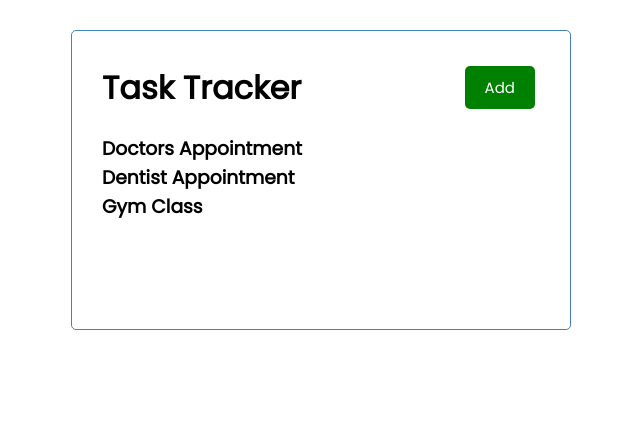
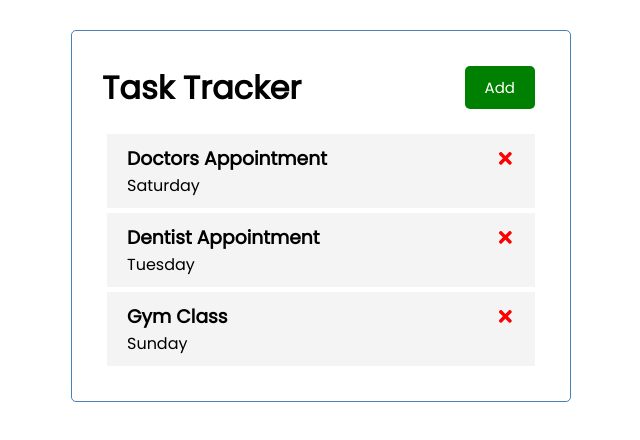
Before and after one commit to dlinehandev/REACT_App, a React (Create React App) app: page / in a window 1280 px wide. Shown: the top 440 px of the page, without its empty margins (319-959 px from the left). Built offline with nearby package versions, Linux system fonts and the light colour scheme.

Commit message:
adding icons

```diff
--- a/package.json
+++ b/package.json
@@ -8,6 +8,7 @@
     "@testing-library/user-event": "^12.6.3",
     "react": "^17.0.1",
     "react-dom": "^17.0.1",
+    "react-icons": "^4.2.0",
     "react-scripts": "4.0.2",
     "web-vitals": "^1.1.0"
   },
--- /dev/null
+++ b/src/components/Task.js
@@ -0,0 +1,12 @@
+import { FaTimes } from 'react-icons/fa'
+
+const Task = ({ task }) => {
+  return (
+    <div className='task'>
+      <h3>{task.text} <FaTimes style={{color: 'red', cursor: 'pointer',}} /></h3>
+      <p>{task.day}</p>
+    </div>
+  )
+}
+
+export default Task
--- a/src/components/Tasks.js
+++ b/src/components/Tasks.js
@@ -1,8 +1,10 @@
+import Task from './Task'
+
 const Tasks = ({ tasks }) => {
   return (
     <>
       {tasks.map((task) => (
-        <h3 key={task.id}>{task.text}</h3>
+        <Task key={task.id} task={task} />
       ))}
     </>
   )
```
Also changed, not shown: 1 other file (tests, documents, lock files or other folders).
